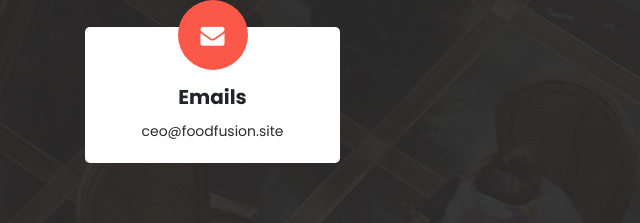
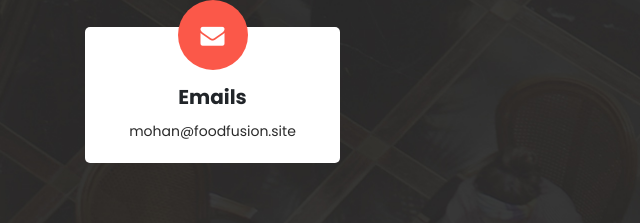
Before and after one commit to rahulmanna1/aws3, a plain HTML site: page index.html in a window 1280 px wide. Shown: the part 3877-4100 px from the top of the page, 0-640 px from the left. Drawn offline with Linux system fonts and the light colour scheme.

Commit message:
Update index.html

```diff
--- a/index.html
+++ b/index.html
@@ -345,7 +345,7 @@
                                 <div class="message">
                                     <i class="fa fa-envelope"></i>
                                     <h4>Emails</h4>
-                                    <span><a href="#">ceo@foodfusion.site</a></span>
+                                    <span><a href="#">mohan@foodfusion.site</a></span>
                                 </div>
                             </div>
                         </div>
```
